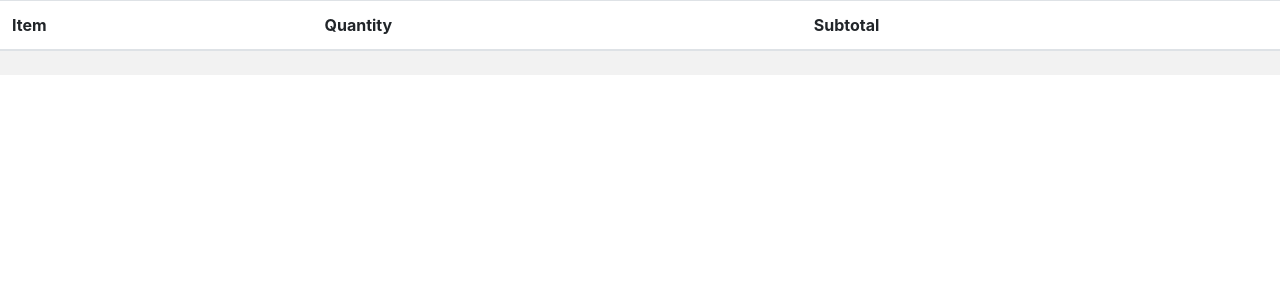
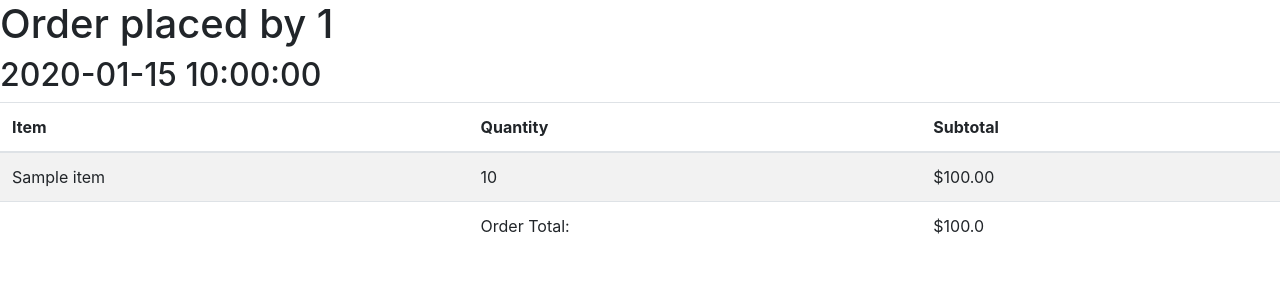
Before and after one commit to yilongzhu/haste, a Flask app: page /order/1 in a window 1280 px wide. Shown: the part 56-356 px from the top of the page. Run offline with Flask 2, Linux system fonts and the light colour scheme; a user stored in the database is signed in; tables that the repository leaves empty hold one stand-in row (values such as "Sample post"); lists and menus that the app fills with data are empty; some libraries are stand-ins or nearby versions.

Commit message:
Add order page

```diff
--- a/app/main/routes.py
+++ b/app/main/routes.py
@@ -4,7 +4,7 @@ from sqlalchemy.sql import func, desc
 
 from app import db
 from app.main import bp
-from app.models import Item, Order, Content
+from app.models import User, Item, Order, Content
 from flask_login import current_user, login_required
 
 
@@ -65,7 +65,13 @@ def new_order():
 @login_required
 def order(id):
     order = Order.query.filter_by(id=id).first_or_404()
-    items = db.engine.execute("SELECT * FROM content JOIN item ON content.item_id=item.id WHERE content.order_id=:val", {'val': order.id})
-
+    items = db.engine.execute("SELECT item.name, item.price, quantity FROM content JOIN item ON content.item_id=item.id WHERE content.order_id=:val", {'val': order.id})
+    user = User.query.filter_by(id=order.placed_by).first()
+    price = db.engine.execute("SELECT ROUND(SUM(content.quantity * item.price), 2) as sum FROM content JOIN item ON content.item_id=item.id WHERE order_id=:val", {'val': order.id})
+    sum = 0
+    for row in price:
+        sum = row['sum']
+    # for i in items:
+    #     print(i[0])
     #items = Content.query.join(Item, Content.item_id==Item.id).add_columns(Item.price).filter(Content.order_id==order.id).all()
-    return render_template('order.html', items = items)
+    return render_template('order.html', order=order, user=user, items = items, sum=sum)
--- a/app/templates/order.html
+++ b/app/templates/order.html
@@ -1,6 +1,8 @@
 {% extends "base.html" %}
 
 {% block content %}
+<h1>Order placed by {{ user.id }}</h1>
+<h2>{{ order.time_of_order }}</h2>
 <table class="table table-striped">
     <thead>
         <tr>
@@ -12,11 +14,15 @@
     <tbody>
         {% for item in items %}
         <tr>
-            <td scope="row">{{ item[name] }}</td>
-            <td scope="row">{{ item[name] }}</td>
-            <td scope="row"></td>
+            <td scope="row">{{ item[0] }}</td>
+            <td scope="row">{{ item[2] }}</td>
+            <td scope="row">{{ "$%.2f"|format(item[1]*item[2]) }}</td>
         </tr>
         {% endfor %}
+        <tr>
+            <td></td>
+            <td>Order Total:</td>
+            <td>${{ sum }}</td>
     </tbody>
 </table>
 {% endblock %}
```
